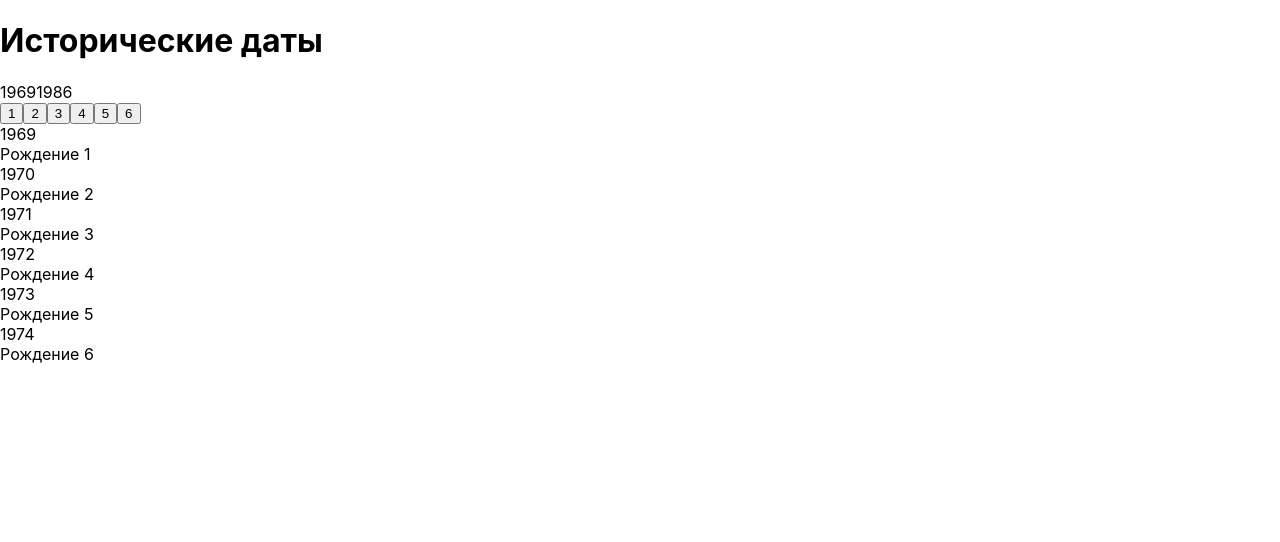
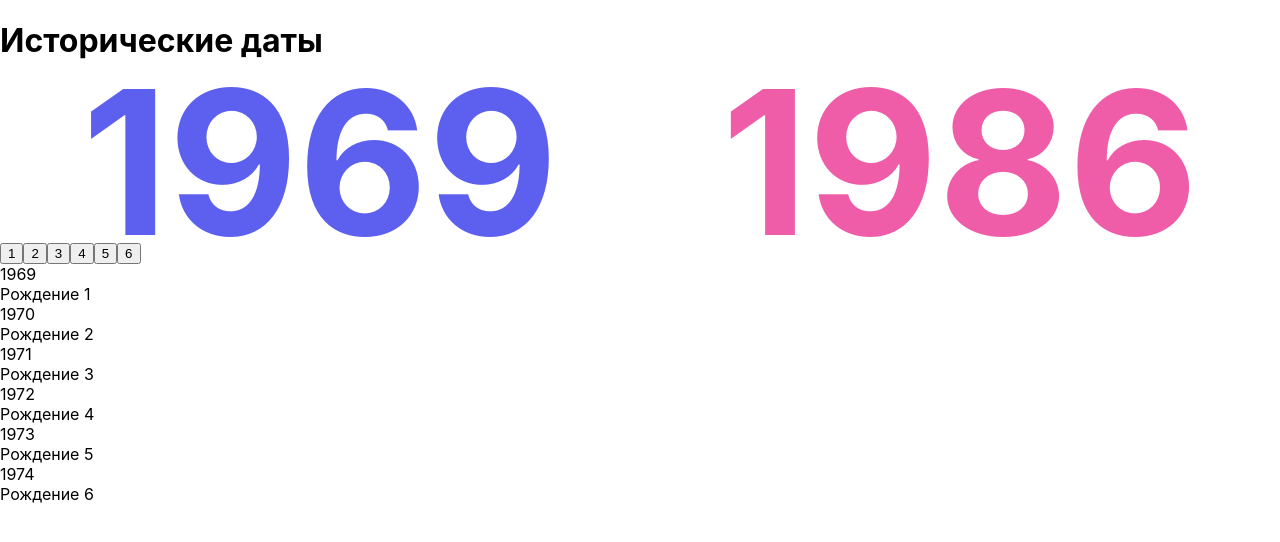
Before and after one commit to VLGKiwi/TestTaskOnly, a React (Create React App) app: page / in a window 1280 px wide. Shown: the top 542 px of the page. Built offline with nearby package versions, Linux system fonts and the light colour scheme.

Commit message:
feat: Artem/circleDate-css:add-animation-with-css

```diff
--- a/package.json
+++ b/package.json
@@ -3,6 +3,7 @@
   "version": "0.1.0",
   "private": true,
   "dependencies": {
+    "@gsap/react": "^2.1.2",
     "@testing-library/dom": "^10.4.0",
     "@testing-library/jest-dom": "^6.6.3",
     "@testing-library/react": "^16.3.0",
@@ -11,6 +12,7 @@
     "@types/node": "^16.18.126",
     "@types/react": "^19.1.4",
     "@types/react-dom": "^19.1.5",
+    "gsap": "^3.13.0",
     "jotai": "^2.12.4",
     "react": "^19.1.0",
     "react-dom": "^19.1.0",
--- a/src/components/CircleDate/CircleDate.module.scss
+++ b/src/components/CircleDate/CircleDate.module.scss
@@ -0,0 +1,18 @@
+.title {
+	display: flex;
+
+	justify-content: space-around;
+	align-items: center;
+
+	font-size: 200px;
+	font-weight: 700;
+	line-height: 160px;
+
+	&__start {
+		color: #5D5FEF;
+	}
+
+	&__end {
+		color: #EF5DA8;
+	}
+}
--- a/src/components/CircleDate/CircleDate.tsx
+++ b/src/components/CircleDate/CircleDate.tsx
@@ -1,13 +1,69 @@
+import { useGSAP } from '@gsap/react';
 import styles from './CircleDate.module.scss';
 import { CircleDateProps } from './index';
+import gsap from 'gsap';
+import { useRef } from 'react';
+import { useAtomValue } from 'jotai';
 
 export const CircleDate = ({ numAtom, startDate, endDate }: CircleDateProps) => {
+	const startRef = useRef<HTMLDivElement>(null);
+	const endRef = useRef<HTMLDivElement>(null);
+	const prevStartDate = useRef(startDate);
+	const prevEndDate = useRef(endDate);
 
+	const currentAtomValue = useAtomValue(numAtom);
+
+	useGSAP(() => {
+
+		if (startDate !== prevStartDate.current || endDate !== prevEndDate.current) {
+
+			if (startRef.current) {
+				const startNum = parseInt(prevStartDate.current);
+				const targetStartNum = parseInt(startDate);
+
+				let currentValue = startNum;
+
+				gsap.to({}, {
+					onUpdate: function () {
+						const progress = this.progress();
+						const newValue = Math.floor(startNum + (targetStartNum - startNum) * progress);
+
+						if (newValue !== currentValue) {
+							currentValue = newValue;
+							startRef.current!.textContent = currentValue.toString();
+						}
+					}
+				});
+			}
+
+			if (endRef.current) {
+				const endNum = parseInt(prevEndDate.current);
+				const targetEndNum = parseInt(endDate);
+
+				let currentValue = endNum;
+
+				gsap.to({}, {
+					onUpdate: function () {
+						const progress = this.progress();
+						const newValue = Math.floor(endNum + (targetEndNum - endNum) * progress);
+
+						if (newValue !== currentValue) {
+							currentValue = newValue;
+							endRef.current!.textContent = currentValue.toString();
+						}
+					}
+				});
+			}
+
+			prevStartDate.current = startDate;
+			prevEndDate.current = endDate;
+		}
+	}, [startDate, endDate, currentAtomValue]);
 
 	return (
-		<div>
-			{startDate}
-			{endDate}
+		<div className={styles.title}>
+			<div ref={startRef} className={styles.title__start}>{startDate}</div>
+			<div ref={endRef} className={styles.title__end}>{endDate}</div>
 		</div>
 	)
 }
--- a/src/modules/Dates/Dates.tsx
+++ b/src/modules/Dates/Dates.tsx
@@ -5,6 +5,10 @@ import { Title } from "../../components/Title/Title"
 import { useDateInfo } from "../../shared/hooks/useDateInfo";
 import { DatesProps } from "./index";
 import { atom, useAtomValue } from "jotai";
+import gsap from "gsap";
+import { useGSAP } from "@gsap/react";
+
+gsap.registerPlugin(useGSAP)
 
 const numberAtom = atom(1);
 
```
Also changed, not shown: src/shared/hooks/useDateChange.ts (added, +22 -0 lines), 1 other file (tests, documents, lock files or other folders).
